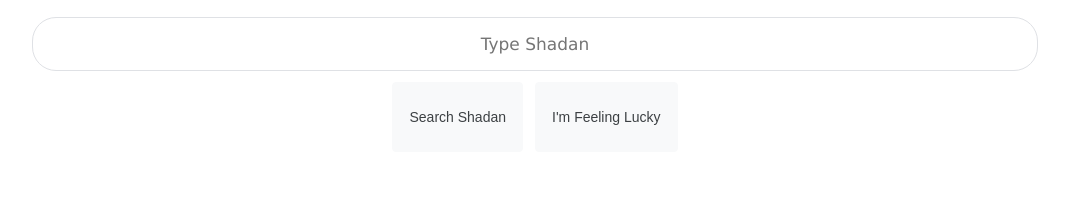
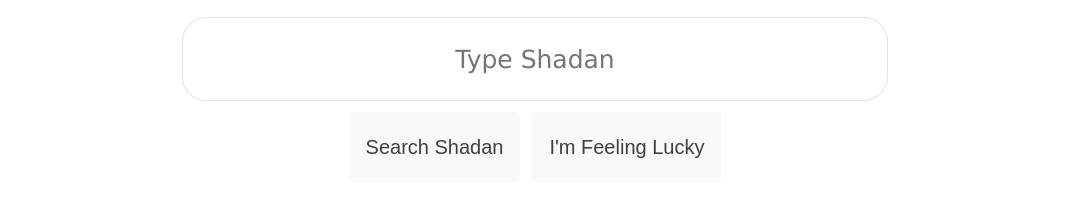
Before and after one commit to Athiqur-r/shadan143, a plain HTML site: page index.html in a window 1280 px wide. Shown: the part 653-850 px from the top of the page, without its empty margins (105-1174 px from the left). Before the commit the page ends 824 px from the top, so only its background shows below. Drawn offline with Linux system fonts and the light colour scheme.

Commit message:
Update index.html

```diff
--- a/index.html
+++ b/index.html
@@ -13,16 +13,16 @@
         }
         input{
         	margin-top:20px;
-        	width:1000px;
+        	width:700px;
             display:block;
             margin-left:auto;
             margin-right:auto;
-            height:50px;
+            height:80px;
             border:1px solid #dfe1e5;
             border-radius:24px;
             background:#fff;
             text-align:center;
-            font-size:17px;
+            font-size:25px;
             font-weight:lighter;
             font-family:verdana;
         }
@@ -35,7 +35,7 @@
             border-radius: 4px;
             color: #3c4043;
             font-family: arial,sans-serif;
-            font-size: 14px;
+            font-size: 20px;
             margin: 11px 4px;
             padding: 0 16px;
             line-height: 27px;
@@ -52,7 +52,7 @@
                 border-radius: 4px;
                 color: #3c4043;
                 font-family: arial,sans-serif;
-                font-size: 14px;
+                font-size: 20px;
                 margin: 11px 4px;
                 padding: 0 16px;
                 line-height: 27px;
```
